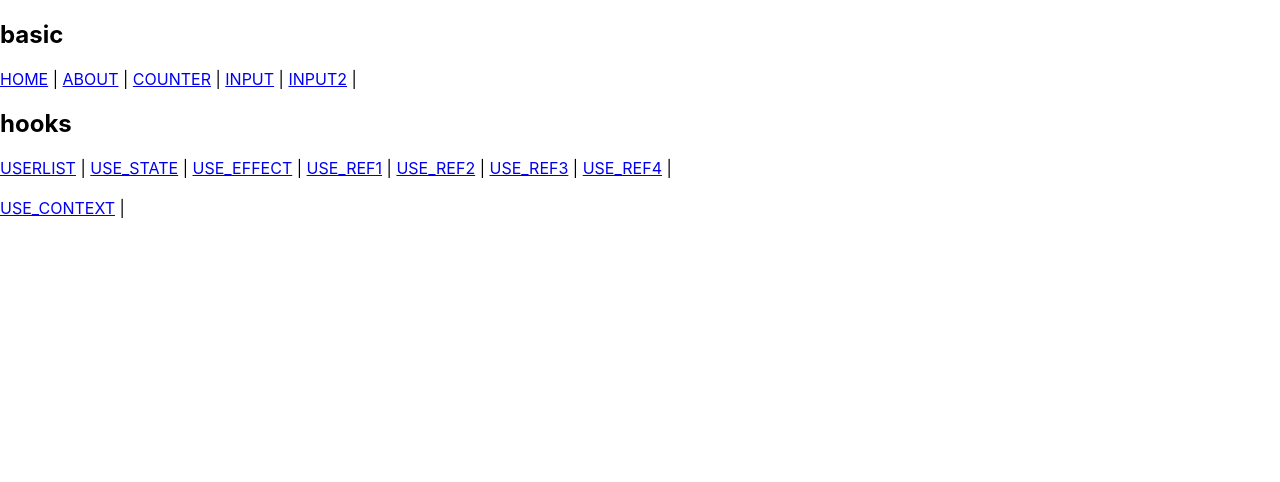
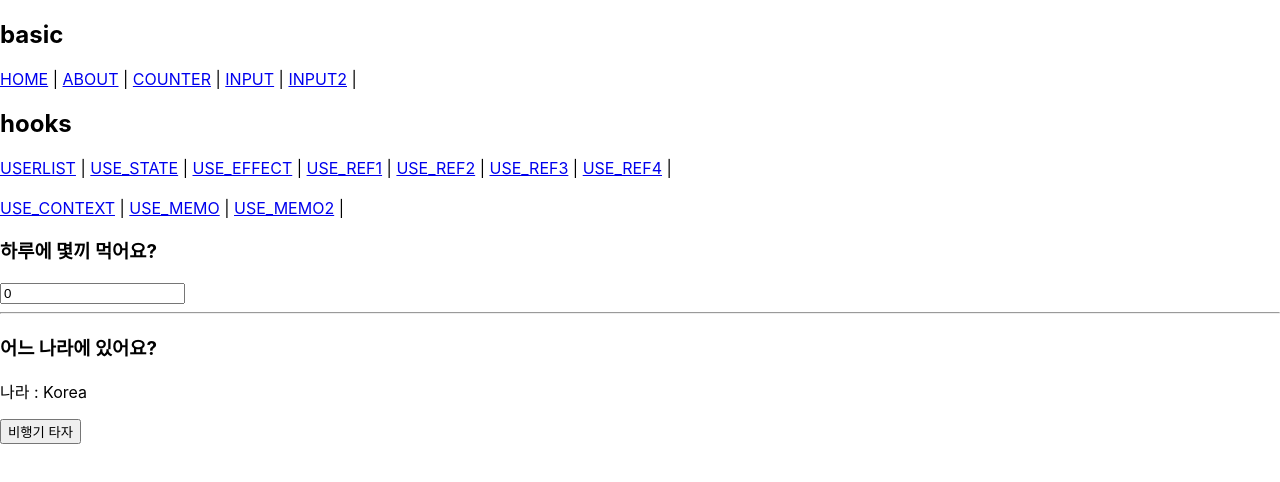
Before and after one commit to Limdongkeun/react-app, a React (Create React App) app: page /memo2 in a window 1280 px wide. Shown: the top 482 px of the page. Built offline with nearby package versions, Linux system fonts and the light colour scheme.

Commit message:
리액트 학습 useMemo

```diff
--- a/src/App2.js
+++ b/src/App2.js
@@ -14,6 +14,8 @@ import HandleRef2 from "./pags/Ref2";
 import HandleRef3 from "./pags/Ref3";
 import HandleRef4 from "./pags/Ref4";
 import HandleContext from "./pags/Context";
+import HandleMemo from "./pags/Memo";
+import HandleMemo2 from "./pags/Memo2";
 
 function App2() {
 
@@ -35,6 +37,8 @@ function App2() {
                 <Link to={"/ref3"}>USE_REF3</Link> | {" "}
                 <Link to={"/ref4"}>USE_REF4</Link> | {" "} <br/><br/>
                 <Link to={"/context"}>USE_CONTEXT</Link> | {" "}
+                <Link to={"/memo"}>USE_MEMO</Link> | {" "}
+                <Link to={"/memo2"}>USE_MEMO2</Link> | {" "}
             </nav>
             <Routes>
                 <Route path={"/"} element={<Home/>}/>
@@ -50,6 +54,8 @@ function App2() {
                 <Route path={"/ref3"} element={<HandleRef3/>}/>
                 <Route path={"/ref4"} element={<HandleRef4/>}/>
                 <Route path={"/context"} element={<HandleContext/>}/>
+                <Route path={"/memo"} element={<HandleMemo/>}/>
+                <Route path={"/memo2"} element={<HandleMemo2/>}/>
             </Routes>
         </div>
     );
--- /dev/null
+++ b/src/pags/Memo.js
@@ -0,0 +1,38 @@
+import React, {useMemo, useState} from "react";
+
+const HandleMemo = () => {
+
+
+    const hardCalcualte = (num) => {
+        for (let i = 0; i < 1000000000; i++) {}
+            return num + 10000;
+    };
+
+    const easyCalcualte = (num) => {
+            return num + 1;
+    };
+
+    const [hardNum, setHardNum] = useState(1);
+    // const hardSum = hardCalcualte(hardNum);
+    const hardSum = useMemo(() => {
+        return hardCalcualte(hardNum);
+    }, [hardNum])
+
+    const [easyNum, setEasyNum] = useState(1);
+    const easySum = easyCalcualte(easyNum);
+
+    return (
+      <div>
+          <h3>어려운 계산</h3>
+          <input type="number" value={hardNum} onChange={(event) => setHardNum(parseInt(event.target.value))} />
+
+          <span> + 10000 = {hardSum}</span>
+          <p/>
+          <h3>쉬운 계산</h3>
+          <input type="number" value={easyNum} onChange={(event) => setEasyNum(parseInt(event.target.value))} />
+
+          <span> + 1 = {easySum}</span>
+      </div>
+    );
+};
+export default HandleMemo;
--- /dev/null
+++ b/src/pags/Memo2.js
@@ -0,0 +1,37 @@
+import React, {useEffect, useMemo, useState} from "react";
+
+const HandleMemo2 = (factory, deps) => {
+    const [number, setNumber] = useState(0);
+    const [isKorea, setIsKorea] = useState(true);
+
+    // const location = isKorea ? 'Korea' : 'USA';
+    // const location = {
+    //     country: isKorea ? 'Korea' : 'USA',
+    // }
+
+    const location = useMemo(() =>{
+        return {
+            country: isKorea ? 'Korea' : 'USA',
+        }
+    },[isKorea])
+
+    useEffect(() => {
+        console.log('location', location);
+    }, [location])
+
+    return (
+        <div>
+            <h3>하루에 몇끼 먹어요?</h3>
+            <input type="number"
+                   value={number}
+                   onChange={(event) => setNumber(parseInt(event.target.value))}
+            />
+            <hr/>
+            <h3>어느 나라에 있어요?</h3>
+            <p>나라 : {location.country}</p>
+            <button onClick={() => setIsKorea(!isKorea)}>비행기 타자</button>
+        </div>
+
+    );
+};
+export default HandleMemo2;
```
